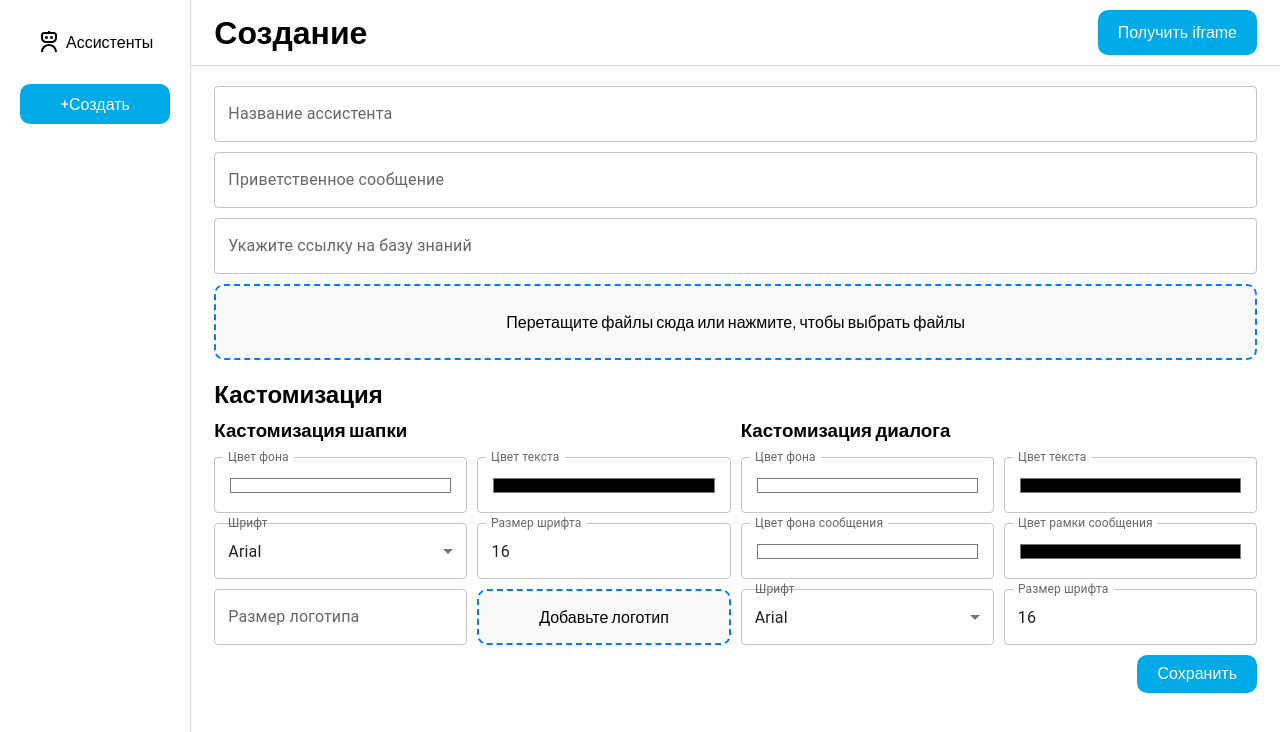
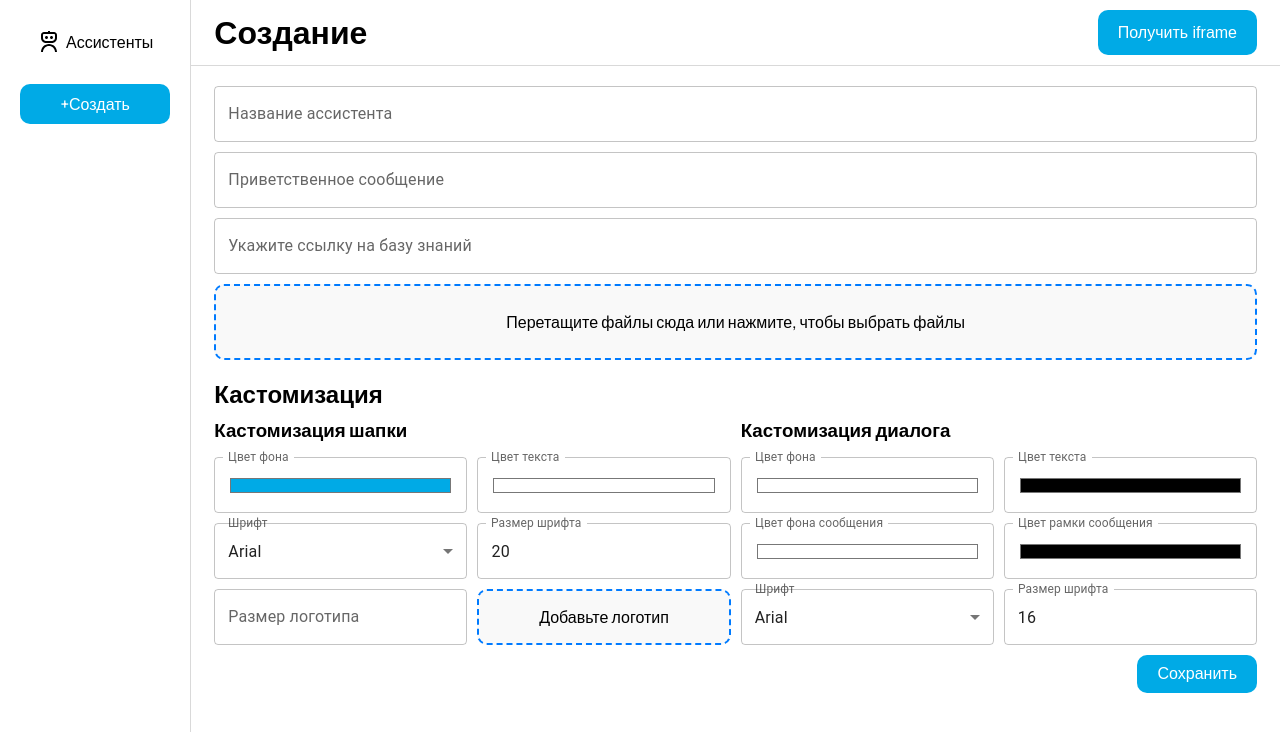
Before and after one commit to Manya18/knowledge-window, a React (Create React App) app in the folder frontend/: page /createAssistant in a window 1280 px wide. Shown: the top 732 px of the page. Built offline with nearby package versions, Linux system fonts and the light colour scheme.

Commit message:
fix styles

```diff
--- a/frontend/src/pages/createAssistant/CreateAssistant.tsx
+++ b/frontend/src/pages/createAssistant/CreateAssistant.tsx
@@ -22,10 +22,10 @@ const CreateAssistant = () => {
     const token = window.sessionStorage.getItem('token');
 
     const [customizationHeader, setCustomizationHeader] = useState<HeaderCustomizationType>({
-        bgColor: "#ffffff",
-        textColor: "#000000",
+        bgColor: "#00AAE6",
+        textColor: "#FFFFFF",
         fontFamily: "Arial",
-        fontSize: 16,
+        fontSize: 20,
         logo: null,
         logoSize: null
     });
```
